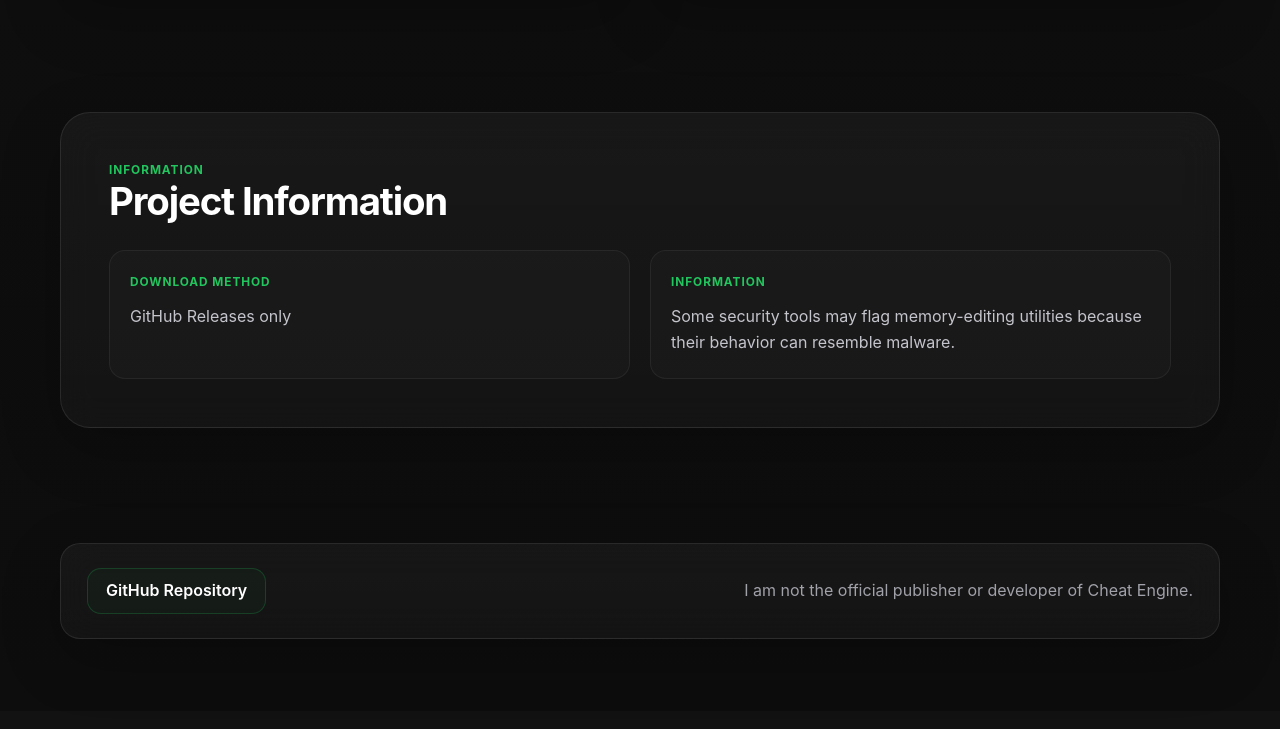
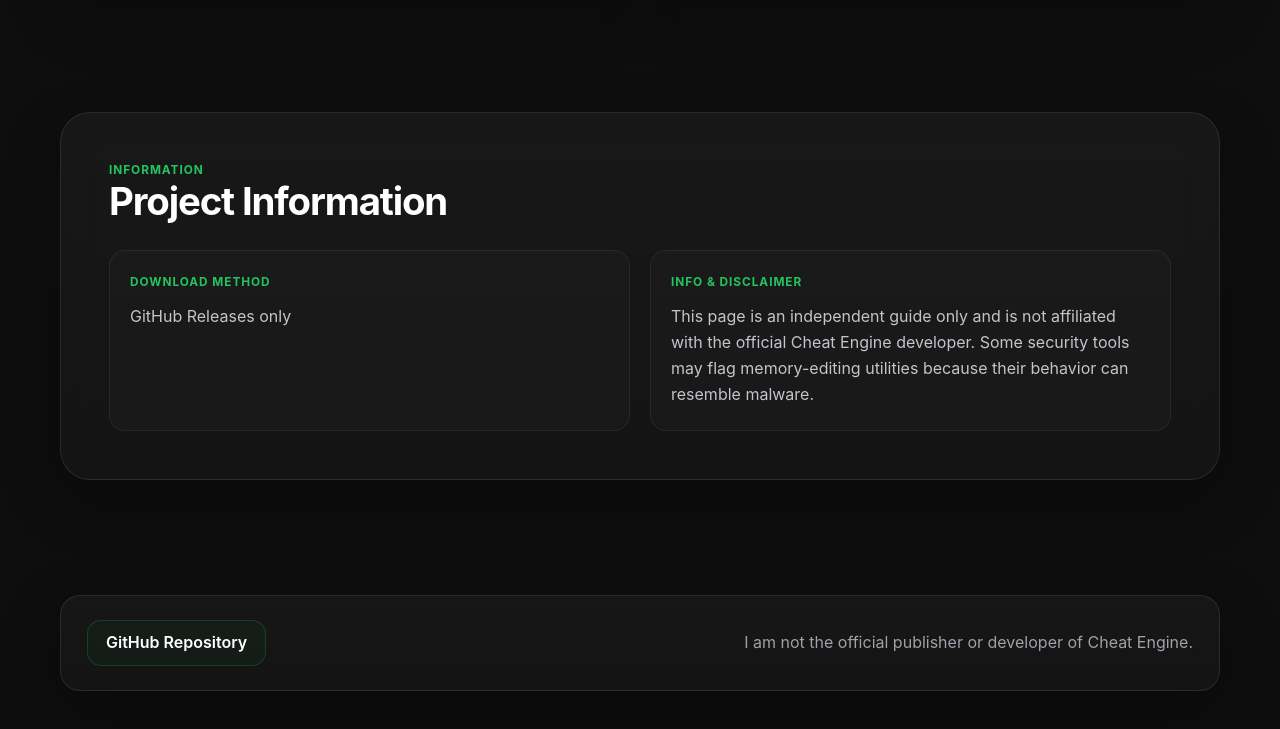
Before and after one commit to blvfvuz5/cheatengine-x64, a plain HTML site: page index.html in a window 1280 px wide. Shown: the part 2179-2908 px from the top of the page. Drawn offline with Linux system fonts and the light colour scheme.

Commit message:
Update index.html

```diff
--- a/index.html
+++ b/index.html
@@ -125,8 +125,8 @@
             </div>
 
             <div class="info-item reveal">
-              <p class="info-label">Information</p>
-              <p class="info-value">Some security tools may flag memory-editing utilities because their behavior can resemble malware.</p>
+              <p class="info-label">Info &amp; Disclaimer</p>
+              <p class="info-value">This page is an independent guide only and is not affiliated with the official Cheat Engine developer. Some security tools may flag memory-editing utilities because their behavior can resemble malware.</p>
             </div>
           </div>
         </div>
```
